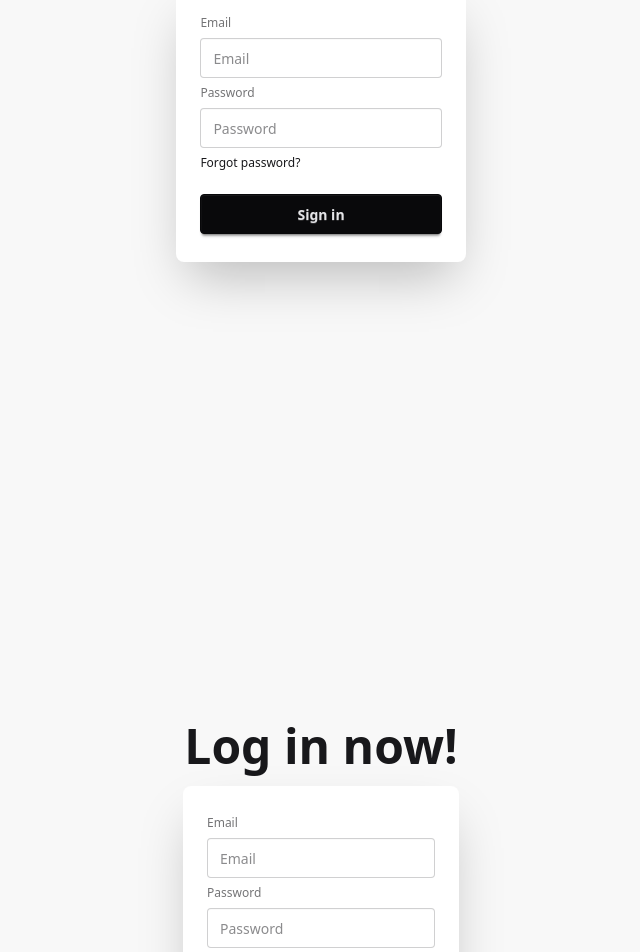
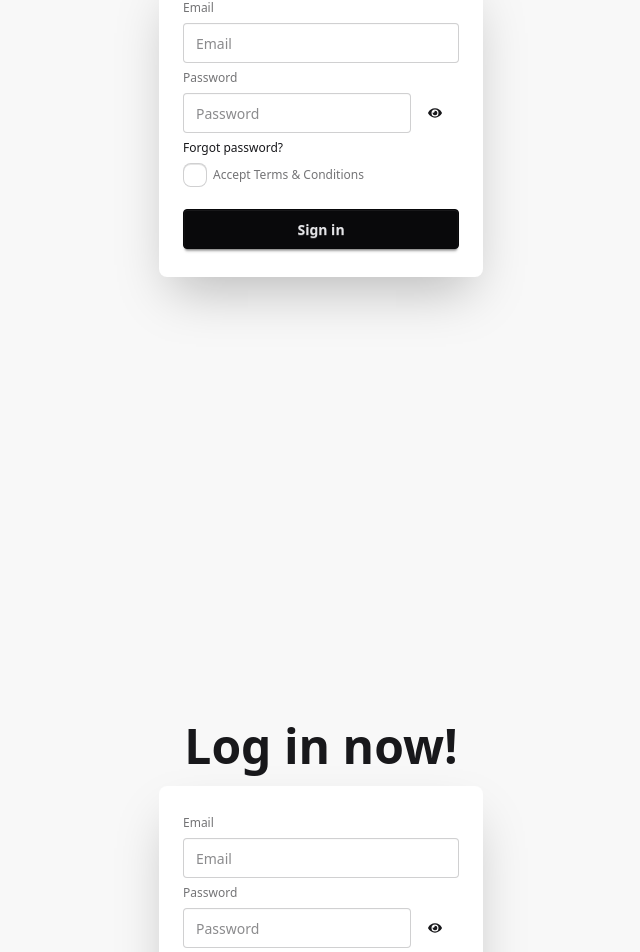
Before and after one commit to KING-ALVI/React-Authentication-Tutorial, a React (Vite) app: page / in a window 1280 px wide. Shown: the part 372-1324 px from the top of the page, without its empty margins (319-959 px from the left). Built offline with nearby package versions, Linux system fonts and the light colour scheme.

Commit message:
edited some code

```diff
--- a/src/components/Main-Section/MainSection.jsx
+++ b/src/components/Main-Section/MainSection.jsx
@@ -1,8 +1,19 @@
 import { createUserWithEmailAndPassword, GoogleAuthProvider, signInWithEmailAndPassword, signInWithPopup, signOut } from "firebase/auth";
 import { auth } from "../Firebase-Authentication/FirebaseAuthentication";
+import { FaEye, FaEyeSlash } from "react-icons/fa";
 import { useState } from "react";
 
 const Main = () => {
+
+  //How to add show password and hide password in Firebase Authentiocation system .
+  const [ShowPassword, setShowPassword] = useState(false);
+
+  // how to make a cheack box Requered in Authentiocation System .
+  const [CheckBoxRequeredMassage, setCheckBoxRequeredMassage] = useState('');
+
+
+
+
 
   // How to declare Firebase Authentication system for Google sign in or log in .
   const GoggleAuthentication = new GoogleAuthProvider();
@@ -51,8 +62,8 @@ const Main = () => {
   // How to show Email exist massage .
   const [EmailSigninExistsMassage, setEmailSigninExistsMassage] = useState('');
 
-  // How to show Password confirmation massage .
-  const [PasswordConfirmationMassage, setPasswordConfirmationMassage] = useState('');
+  // How to show Password conditional massage .
+  const [PasswordConditionalMassage, setPasswordConditionalMassage] = useState('');
 
 
   // How to use Firebase Authentication system for Email sign in .
@@ -67,15 +78,28 @@ const Main = () => {
     // Get the Password value from the password input field .
     const Password = e.target.Password.value;
 
+    // how to make a cheack box requir in Authentiocation System .
+    const CheckBox = e.target.CheckBox.checked;
+    console.log(CheckBox);
+    // setCheckBoxRequerMassage(!CheckBox);
+    if (!CheckBox) {
+      setCheckBoxRequeredMassage("Please Accept Our Terms & Condition");
+      return
+    }
+    else {
+      // Clear the existing State when the form button is clicked .
+      setCheckBoxRequeredMassage('');
+    }
+
     // Clear the existing State when the form button is clicked .
     setEmailSigninSuccessMassage('');
     setEmailSigninExistsMassage('');
-    setPasswordConfirmationMassage('');
+    setPasswordConditionalMassage('');
 
     // Conditional check of password requirements .
     const PasswordRegExp = /(?=.*\d)(?=.*[a-z])(?=.*[A-Z]).{8,}/;
     if (PasswordRegExp.test(Password) === false) {
-      setPasswordConfirmationMassage(
+      setPasswordConditionalMassage(
         "Password must be at least 8 characters long and include uppercase, lowercase, and a number."
       );
     }
@@ -87,18 +111,18 @@ const Main = () => {
         setEmailUserInfo(UserData);
 
         // How to show Sign in success massage .
-        setEmailSigninSuccessMassage(UserData);
+        setEmailSigninSuccessMassage('Sign in successfull !!');
 
         console.log('Sign in data : ', UserData);
       })
       .catch(Error => {
-        console.log(Error);
+        console.log(Error.message);
 
         // How to show Firebase error message .
-        setEmailSigninExistsMassage(Error.message);
+        setEmailSigninExistsMassage('This email already exists !!');
       })
 
-    console.log('Sign in Email : ', Email, 'Sign in Password : ', Password)
+    console.log('Sign in Email : ', Email, 'Sign in Password : ', Password);
   }
 
 
@@ -124,10 +148,10 @@ const Main = () => {
         console.log('Log in data : ', UserData);
       })
       .catch(Error => {
-        console.log(Error)
+        console.log(Error);
       })
 
-    console.log('Log in Email : ', Email, 'Log in Password : ', Password)
+    console.log('Log in Email : ', Email, 'Log in Password : ', Password);
   }
 
 
@@ -169,9 +193,22 @@ const Main = () => {
               <form className="fieldset" onSubmit={handelEmailSignInAuthentication}>
                 <label className="label">Email</label>
                 <input type="email" className="input" placeholder="Email" name="Email" />
+
+                {/* How to add show password and hide password in Firebase Authentiocation system . */}
                 <label className="label">Password</label>
-                <input type="password" className="input" placeholder="Password" name="Password" />
+                <div className="flex">
+                  <input type={ShowPassword ? 'text' : 'password'} className="input" placeholder="Password" name="Password" />
+                  <div onClick={() => setShowPassword(!ShowPassword)} className="btn btn-ghost">{ShowPassword ? <FaEyeSlash /> : <FaEye />}</div>
+                </div>
+
                 <div><a className="link link-hover">Forgot password?</a></div>
+
+                {/* how to make a cheack box requir in Authentiocation System . */}
+                <label className="label">
+                  <input type="checkbox" name="CheckBox" className="checkbox" />
+                  Accept Terms & Conditions
+                </label>
+
                 <button className="btn btn-neutral mt-4">Sign in</button>
               </form>
             </div>
@@ -179,11 +216,13 @@ const Main = () => {
 
           {/* Show sign‑in message on conditional basis . */}
           {
-          /* if */  EmailSigninSuccessMassage ? <h1 className="text-2xl text-green-700">Sign in successfull !!</h1>
+           /* if */ CheckBoxRequeredMassage ? <p className="text-red-500">{CheckBoxRequeredMassage}</p>
 
-      /* else if */ : PasswordConfirmationMassage ? <p className="text-red-500">{PasswordConfirmationMassage}</p>
+      /* else if */ : PasswordConditionalMassage ? <p className="text-red-500">{PasswordConditionalMassage}</p>
 
-         /* else */ : EmailSigninExistsMassage && <h1 className="text-2xl text-red-500">This email already exists !!</h1>
+      /* else if */ : EmailSigninSuccessMassage ? <h1 className="text-2xl text-green-700">{EmailSigninSuccessMassage}</h1>
+
+         /* else */ : EmailSigninExistsMassage && <h1 className="text-2xl text-red-500">{EmailSigninExistsMassage}</h1>
 
           }
 
@@ -203,8 +242,14 @@ const Main = () => {
               <form className="fieldset" onSubmit={handelEmailLogInAuthentication}>
                 <label className="label">Email</label>
                 <input type="email" className="input" placeholder="Email" name="Email" />
+
+                {/* How to add show password and hide password in Firebase Authentiocation system . */}
                 <label className="label">Password</label>
-                <input type="password" className="input" placeholder="Password" name="Password" />
+                <div className="flex">
+                  <input type={ShowPassword ? 'text' : 'password'} className="input" placeholder="Password" name="Password" />
+                  <div className="btn btn-ghost" onClick={() => setShowPassword(!ShowPassword)}>{ShowPassword ? <FaEyeSlash /> : <FaEye />}</div>
+                </div>
+
                 <div><a className="link link-hover">Forgot password?</a></div>
                 <button className="btn btn-neutral mt-4">Log in</button>
               </form>
```
